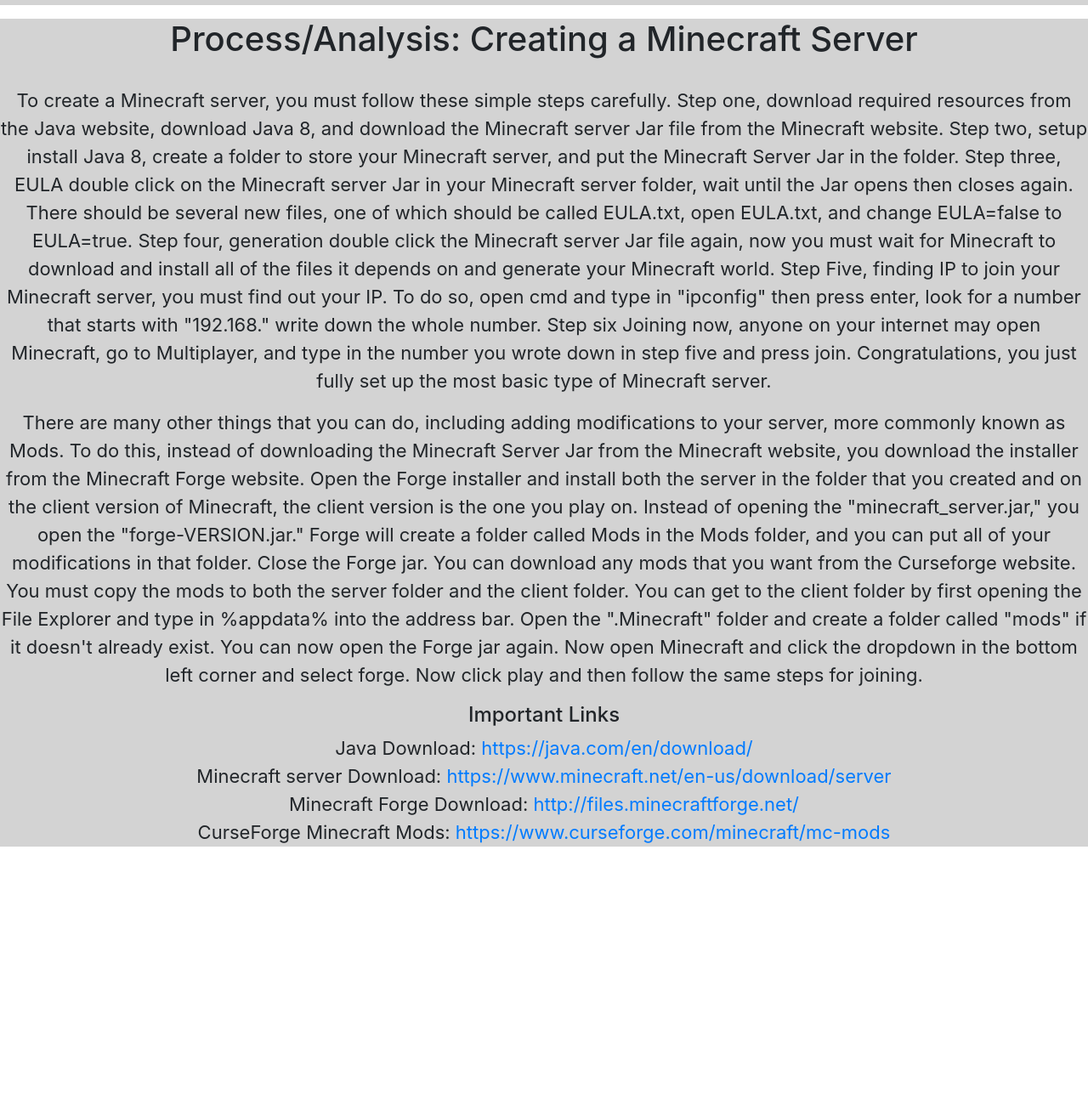
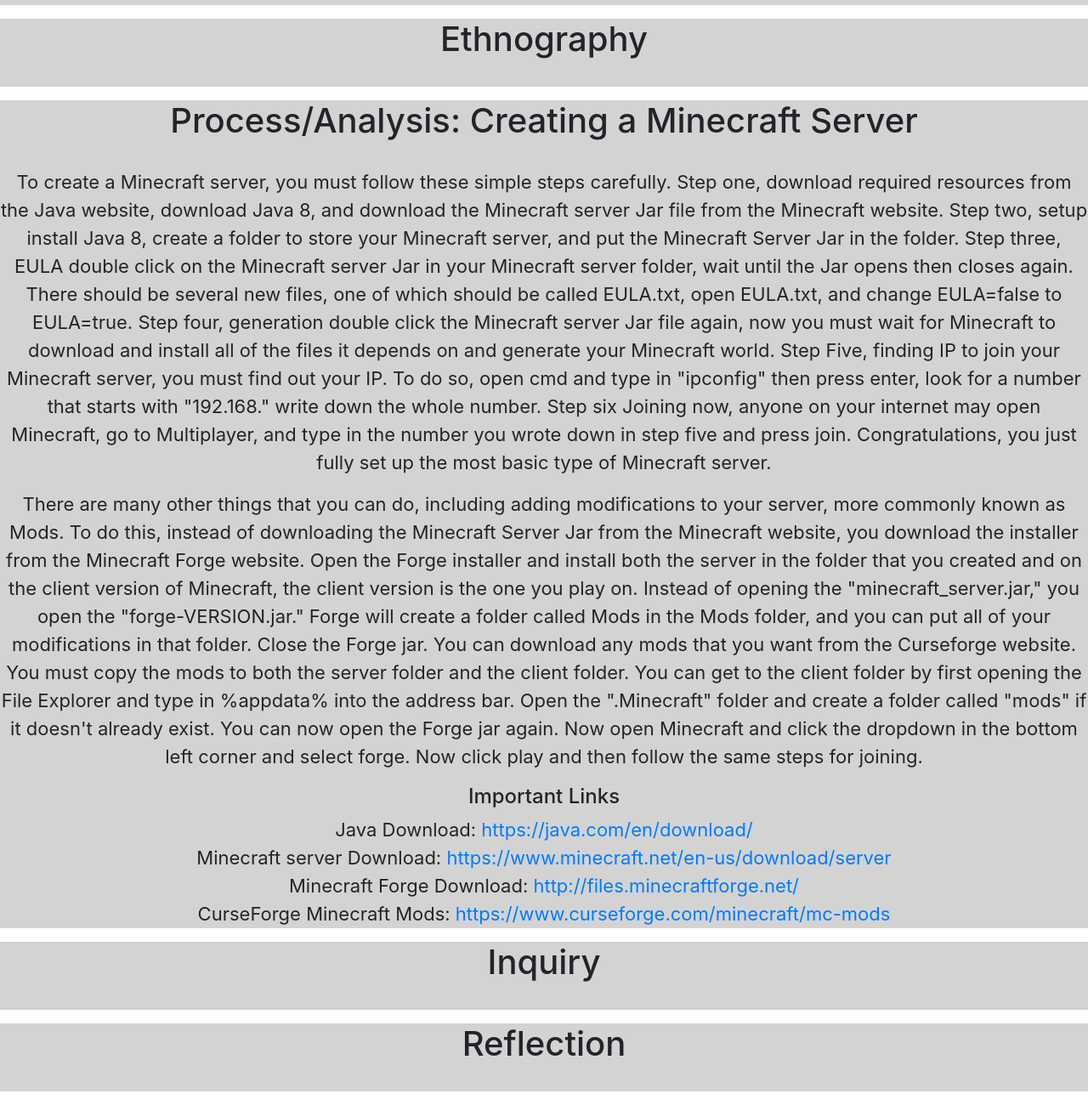
Before and after one commit to Agwebberley/agwebberley.github.io, a plain HTML site: page 10_Pieces.html in a window 1280 px wide. Shown: the part 1937-3237 px from the top of the page at 85% size. Before the commit the page ends 2949 px from the top, so only its background shows below. Drawn offline with nearby package versions, Linux system fonts and the light colour scheme.

Commit message:
10 Pieces; extracredit creation

```diff
--- a/10_Pieces.html
+++ b/10_Pieces.html
@@ -96,6 +96,16 @@ A computer is more than a number-crunching box of components, it is a gateway to
 </article>
 </div>
 
+<article class="Description">
+<center>
+  <h1>Ethnography</h1>
+  <br>
+  <p style="font-size:22px;">
+</p>
+</center>
+</article>
+</div>
+
 
 <article class="Description">
 <center>
@@ -121,6 +131,32 @@ CurseForge Minecraft Mods: <a href="https://www.curseforge.com/minecraft/mc-mods
 </article>
 </div>
 
+
+<article class="Description">
+<center>
+  <h1>Inquiry</h1>
+  <br>
+  <p style="font-size:22px;">
+</p>
+</center>
+</article>
+</div>
+
+
+<article class="Description">
+<center>
+  <h1>Reflection</h1>
+  <br>
+  <p style="font-size:22px;">
+</p>
+</center>
+</article>
+</div>
+
+
+
+
+
     <!-- Optional JavaScript -->
     <!-- jQuery first, then Popper.js, then Bootstrap JS -->
     <script src="https://code.jquery.com/jquery-3.2.1.slim.min.js" integrity="sha384-KJ3o2DKtIkvYIK3UENzmM7KCkRr/rE9/Qpg6aAZGJwFDMVNA/GpGFF93hXpG5KkN" crossorigin="anonymous"></script>
```
Also changed, not shown: extracredit.html (added).
